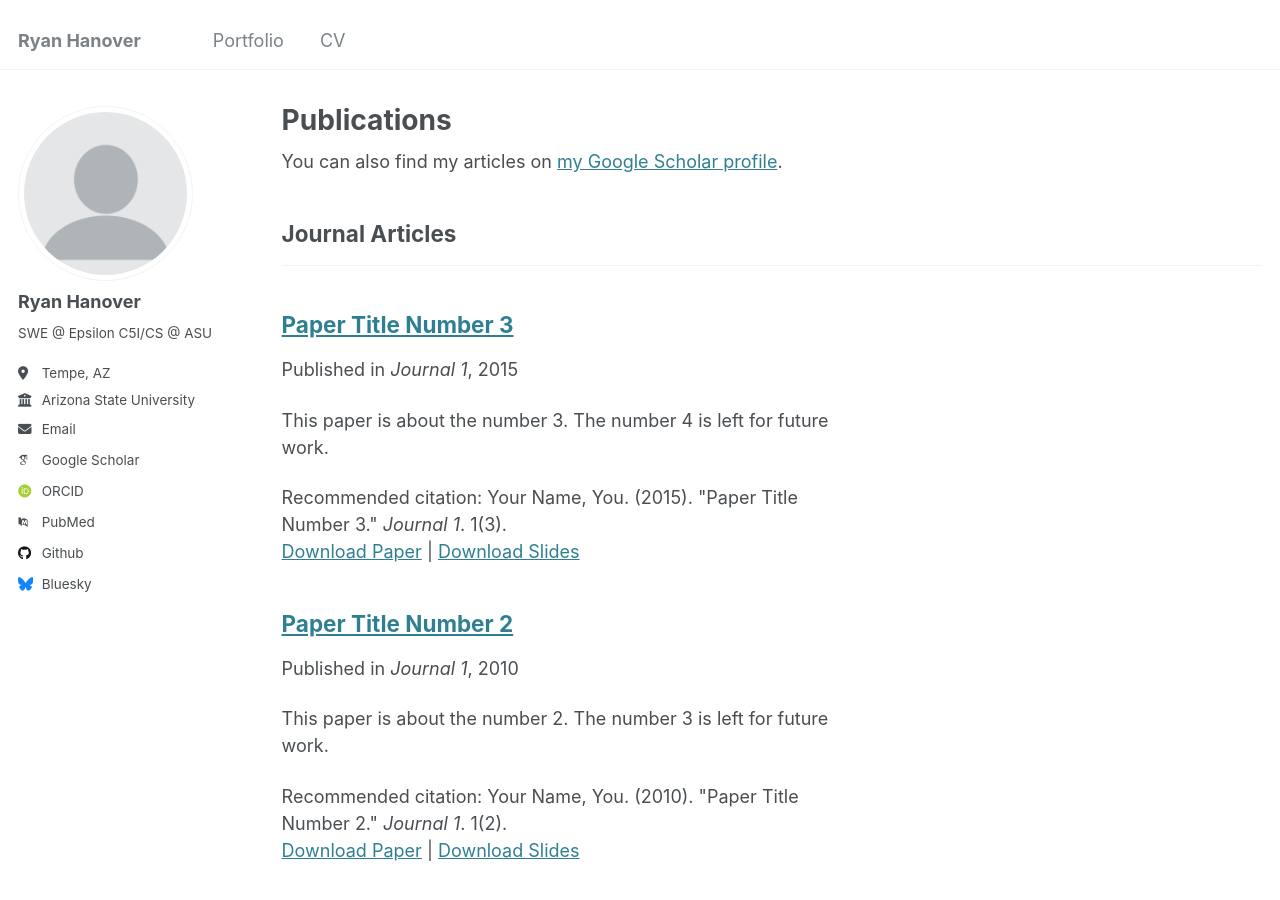
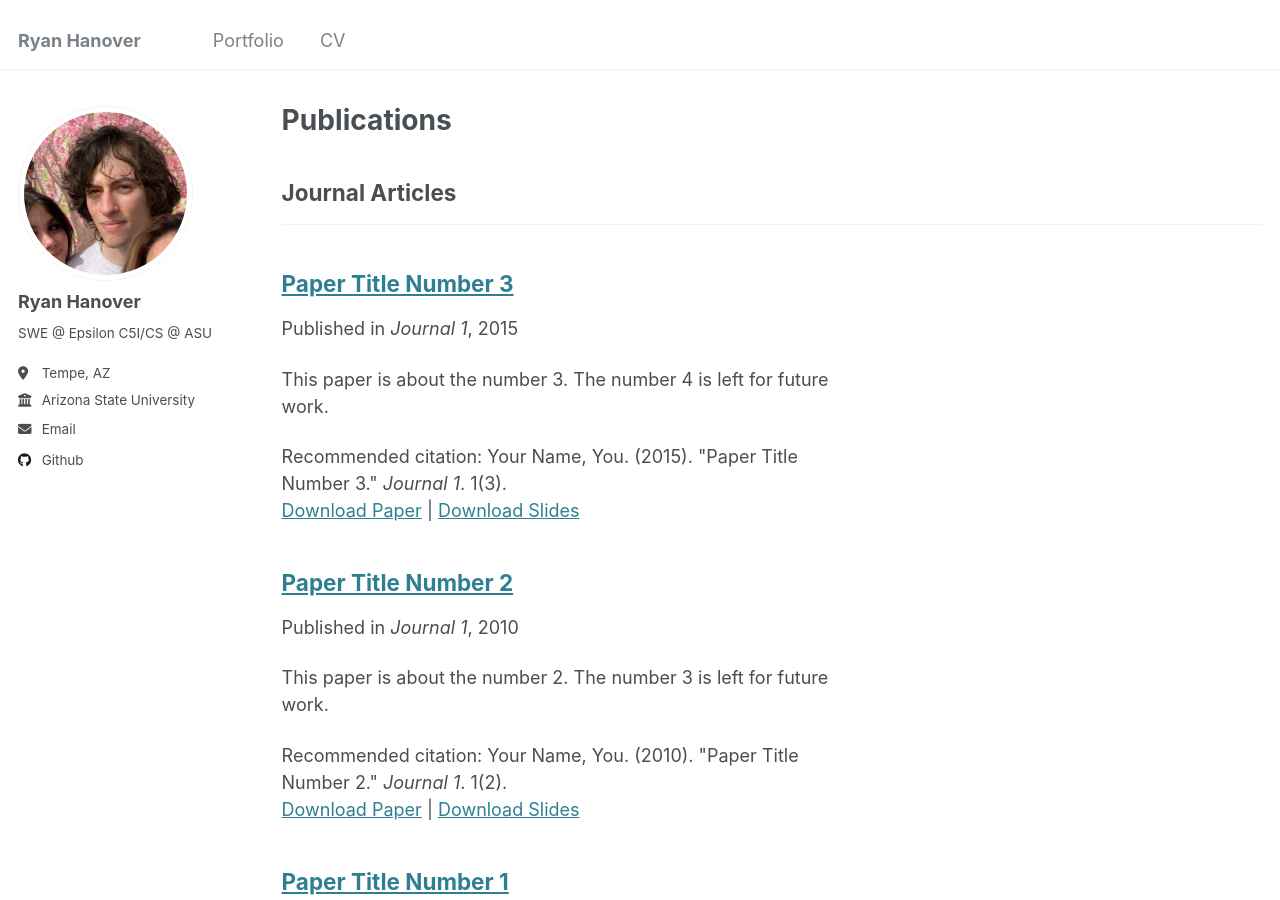
Before and after one commit to rh4hunnid/rh4hunnid.github.io, a Jekyll site: the page built from _pages/publications.html, in a window 1280 px wide and 900 px high. Built offline with Jekyll 4.4.1, drawn with Linux system fonts in a browser that asks for light colours; some web fonts are replaced; part of the change alters nothing that is shown.

Commit message:
second set changes

```diff
--- a/_config.yml
+++ b/_config.yml
@@ -21,7 +21,7 @@ repository               : "academicpages/academicpages.github.io"
 #               Additional customization can be done by editing /_includes/author-profile.html
 author:
   # Biographic information
-  avatar           : "profile.png"
+  avatar           : "1722382982501.jpg"
   name             : "Ryan Hanover"
   pronouns         : # example: "she/her"
   bio              : "SWE @ Epsilon C5I/CS @ ASU"
@@ -30,49 +30,13 @@ author:
   uri              : # URL
   email            : "rh4@keemail.me"
 
-  # Academic websites
-  arxiv            : # URL - Update with the correct link to your profile
-  googlescholar    : "https://scholar.google.com/citations?user=PS_CX0AAAAAJ"
-  impactstory      : # URL
-  orcid            : "http://orcid.org/yourorcidurl"
-  semantic         : # URL
-  pubmed           : "https://www.ncbi.nlm.nih.gov/pubmed/?term=john+snow"
-  researchgate     : # URL
-  scopus           : # URL
+
 
   # Repositories and software development
-  bitbucket        : # Username - Update with your username on the site
-  codepen          : # Username
-  dribbble         : # Username
-  github           : "academicpages"
-  kaggle           : # Username
-  stackoverflow    : # User number or user number and name (i.e., use "1" or "1/jeff-atwood")
 
-  # Social media
-  bluesky          : "bsky.app" # Replace this with you Bluesky username
-  facebook         : # Username
-  flickr           : # Username
-  foursquare       : # Username
-  goodreads        : # Username
-  google_plus      : # Username
-  keybase          : # Username
-  instagram        : # Username
-  lastfm           : # Username
-  linkedin         : # Username
-  mastodon         : # URL
-  medium           : # URL
-  pinterest        : # Username
-  soundcloud       : # Username
-  steam            : # Username
-  telegram         : # URL
-  tumblr           : # Username
-  twitter          : # Username for X / Twitter
-  vine             : # Username
-  weibo            : # Username
-  wikipedia        : # Username
-  xing             : # Username
-  youtube          : # Username
-  zhihu            : # Username
+  github           : "rh4hunnid"
+
+
 
 # Publication Category - The following the list of publication categories and their headings
 publication_category:
```
Also changed, not shown: images/1722382982501.jpg (added).
